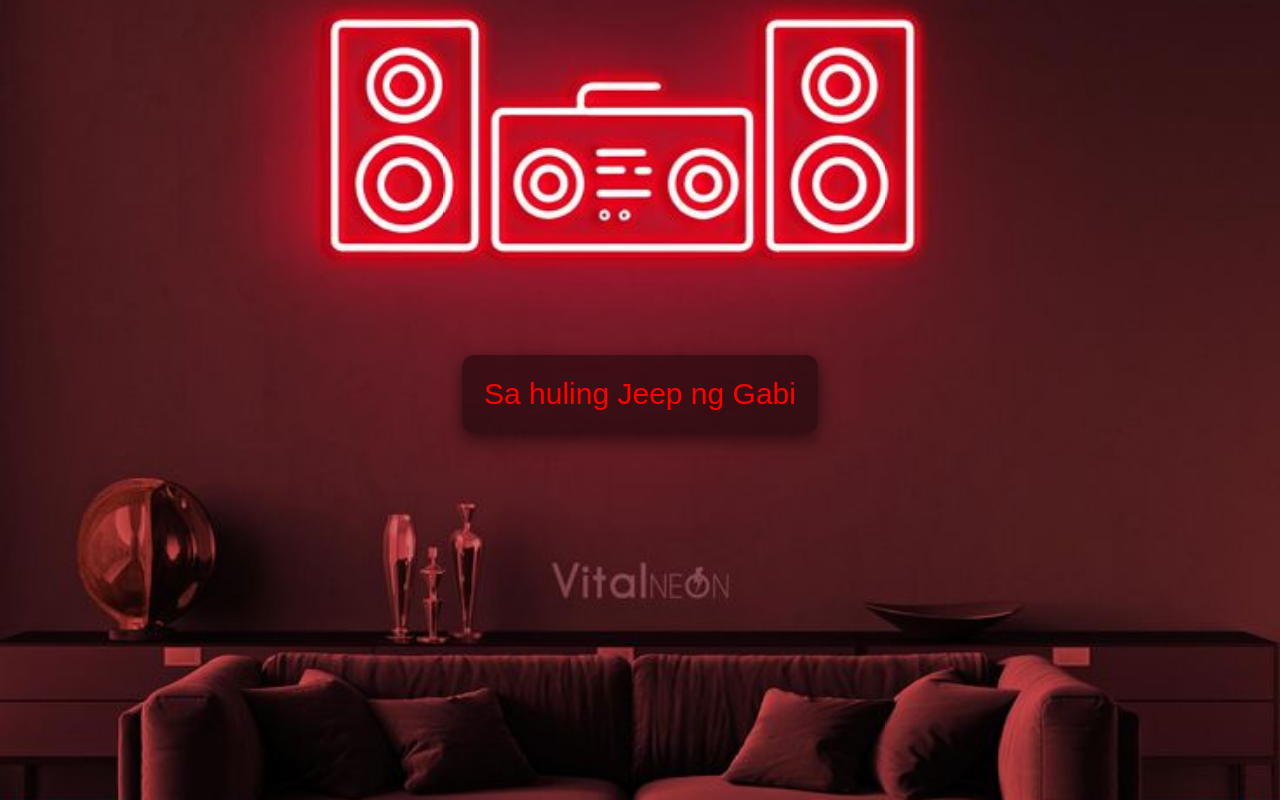
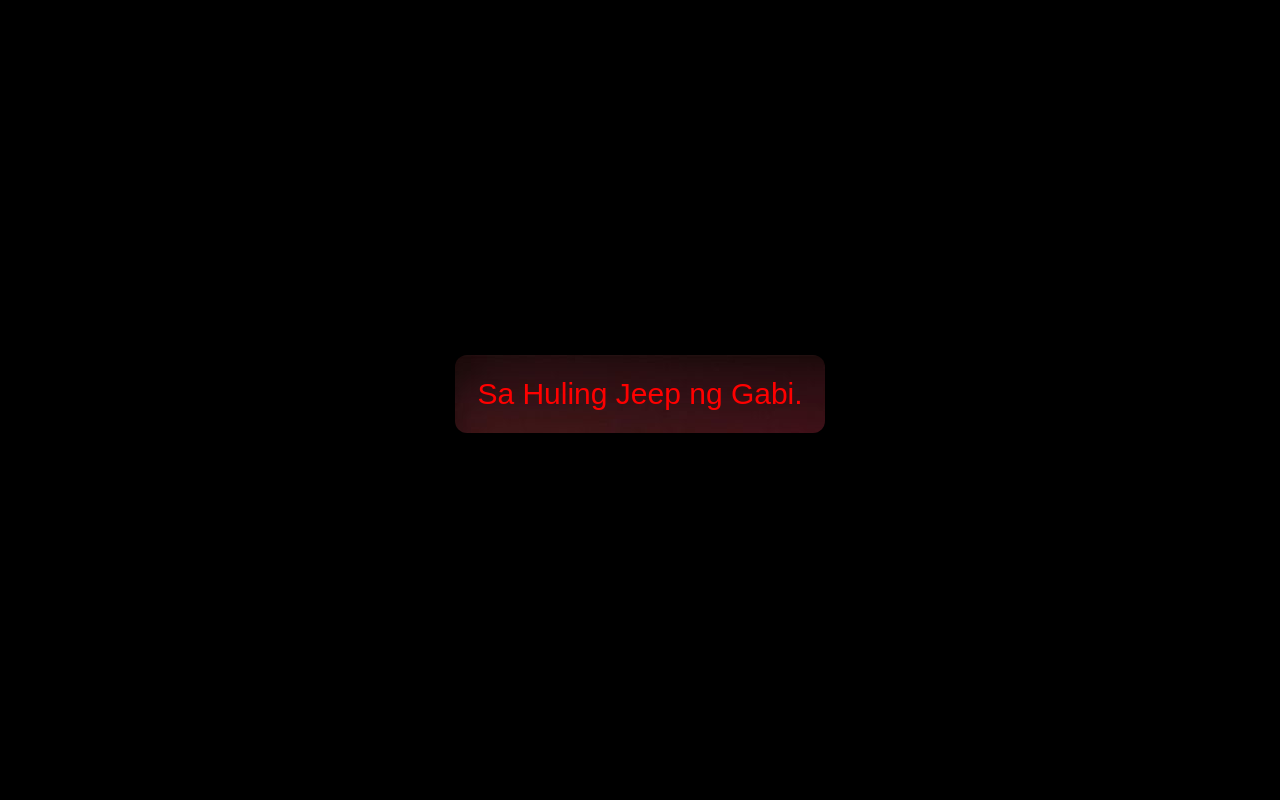
Before and after one commit to MathEase07/subt, a plain HTML site: page index.html in a window 1280 px wide. Drawn offline with Linux system fonts and the light colour scheme.

Commit message:
Update index.html

```diff
--- a/index.html
+++ b/index.html
@@ -12,11 +12,10 @@
       --muted: rgba(255,255,255,0.65);
     }
     html,body {
-      height: 100%;
-      margin: 0;
-      background: url("https://github.com/MathEase07/subt/blob/main/333.jpg") no-repeat center center fixed;
-      background-size: cover;
-      color: var(--fg);
+      height:100%;
+      margin:0;
+      background:var(--bg);
+      color:var(--fg);
       font-family: "Arial", Helvetica, sans-serif;
     }
     .wrap {
@@ -34,7 +33,7 @@
       color: red;
       line-height:1.4;
       max-width: 92%;
-      background: rgba(0,0,0,0.45);
+      background-image: url(https://github.com/MathEase07/subt/blob/main/333.jpg);
       padding: 18px 22px;
       border-radius: 12px;
       box-shadow: 0 6px 18px rgba(0,0,0,0.6);
@@ -376,7 +375,7 @@ function doStop() {
   elapsedBefore = 0;
   if (raf) cancelAnimationFrame(raf);
   lastShownIndex = -1;
-  document.getElementById('subtitle').innerText = "Sa huling Jeep ng Gabi";
+  document.getElementById('subtitle').innerText = "Sa Huling Jeep ng Gabi.";
   document.getElementById('time').innerText = "";
 }
 
```
